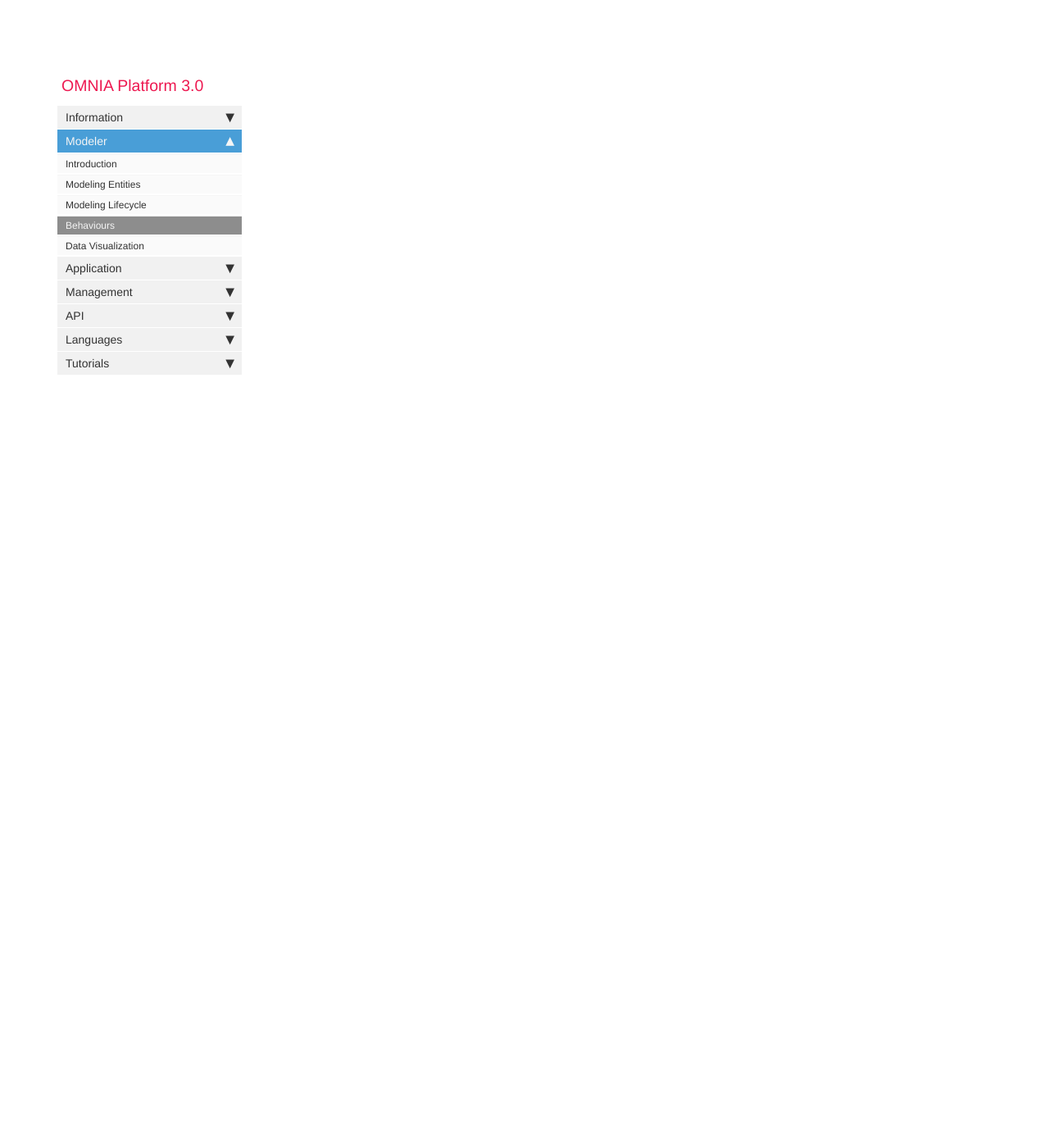
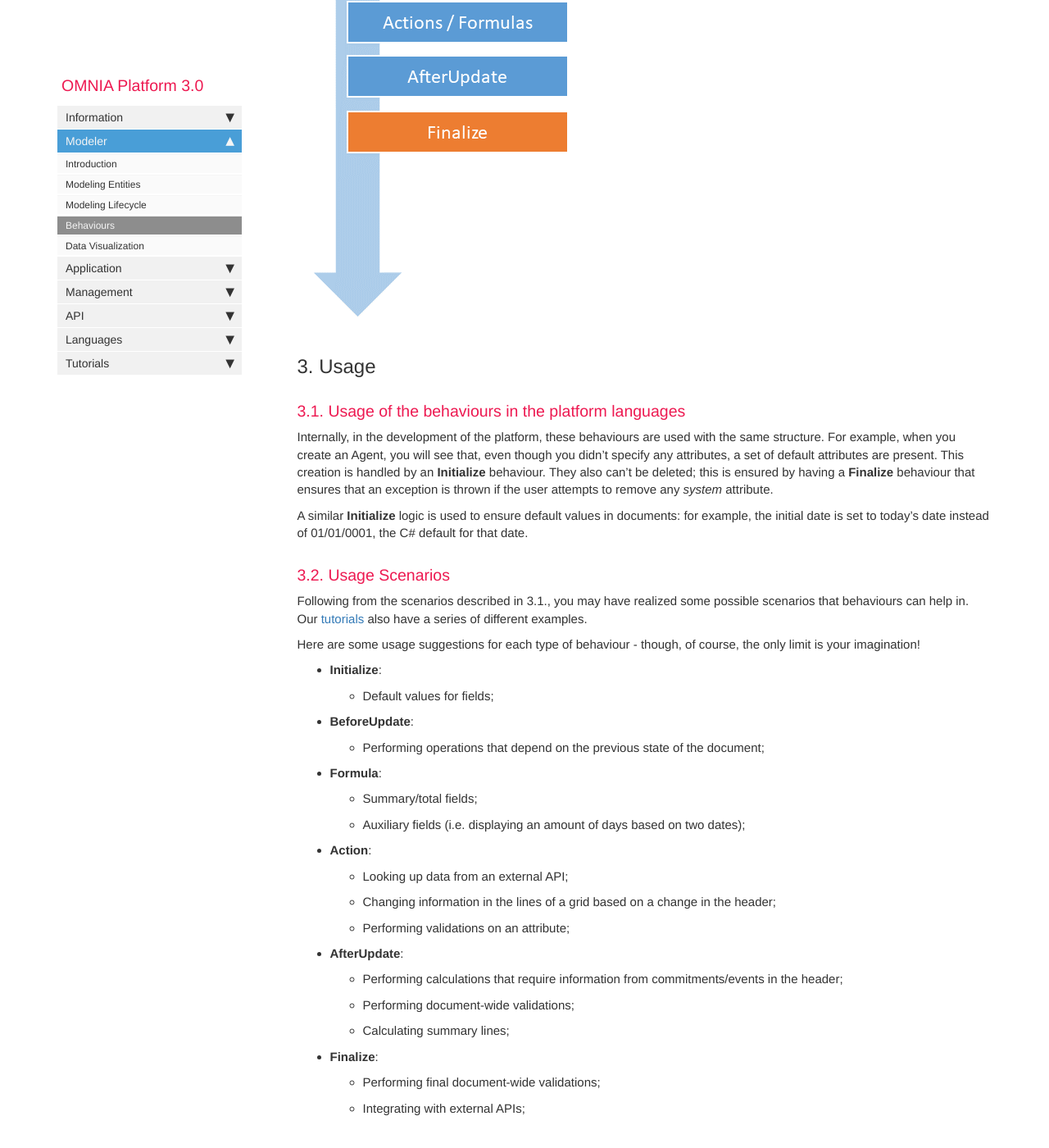
Before and after one commit to daniel8lopes/omnia3, a Jekyll site: the page built from docs/pages/omnia3/Modeler/omnia3_modeler_behaviours.md, in a window 1280 px wide and 1400 px high, scrolled down 1117 px. Shown: the whole window at 82% size. Built offline with Jekyll 4.4.1, drawn with Linux system fonts in a browser that asks for light colours; nearby versions of some CDN libraries; comment, search, counter and statistics services are not loaded; some of the changed text lies outside the part shown.

Commit message:
Add behaviours documentation

```diff
--- a/docs/pages/omnia3/Modeler/omnia3_modeler_behaviours.md
+++ b/docs/pages/omnia3/Modeler/omnia3_modeler_behaviours.md
@@ -10,4 +10,53 @@ folder: omnia3
 
 ## 1. Introduction
 
-This page is in construction.
+In the **OMNIA Platform**, the primary way to customize the way the application works is by using Behaviours.
+
+Behaviours are code, written in C#, that allow you to **extend** the way the application processes user input. A behaviour is defined by (see [BML](omnia3_languages_bml.html) for detailed definition):
+- its **type**, or the moment in which it will execute;
+- (optionally) its **attribute**, or which attribute of the model it is dependent on;
+- its **expression**, the aforementioned C# code.
+
+## 2. Types of Behaviours
+
+There are currently five different execution moments for behaviours, which follow a logical flow:
+- **Initialize**: Executes when an entity is created;
+- **BeforeUpdate**: Executes immediately before an update is received for that entity;
+- **Formula**: Executes during updates, requires an attribute, and **calculates** the value of that attribute;
+- **Action**: Executes during updates, requires an attribute, and, given the new and old values of that attribute, performs an operation;
+- **AfterUpdate**: Executes immediately after the update with the user's changes is done;
+- **Finalize**: Executes when an entity is saved.
+
+![The behaviour execution lifecycle](images\modeler\BehaviourLifecycle.png)
+
+## 3. Usage
+### 3.1. Usage of the behaviours in the platform languages
+
+Internally, in the development of the platform, these behaviours are used with the same structure. For example, when you create an Agent, you will see that, even though you didn't specify any attributes, a set of default attributes are present. This creation is handled by an **Initialize** behaviour. They also can't be deleted; this is ensured by having a **Finalize** behaviour that ensures that an exception is thrown if the user attempts to remove any _system_ attribute.
+
+A similar **Initialize** logic is used to ensure default values in documents: for example, the initial date is set to today's date instead of 01/01/0001, the C# default for that date.
+
+### 3.2. Usage Scenarios
+
+Following from the scenarios described in 3.1., you may have realized some possible scenarios that behaviours can help in. Our [tutorials](omnia3_beginnertutorial.html) also have a series of different examples.
+
+Here are some usage suggestions for each type of behaviour - though, of course, the only limit is your imagination!
+
+- **Initialize**:
+    - Default values for fields;
+- **BeforeUpdate**:
+    - Performing operations that depend on the previous state of the document;
+- **Formula**:
+    - Summary/total fields;
+    - Auxiliary fields (i.e. displaying an amount of days based on two dates);
+- **Action**:
+    - Looking up data from an external API;
+    - Changing information in the lines of a grid based on a change in the header;
+    - Performing validations on an attribute;
+- **AfterUpdate**:
+    - Performing calculations that require information from commitments/events in the header;
+    - Performing document-wide validations;
+    - Calculating summary lines;
+- **Finalize**:
+    - Performing final document-wide validations;
+    - Integrating with external APIs;
```
Also changed, not shown: docs/images/modeler/BehaviourLifecycle.png (added).
